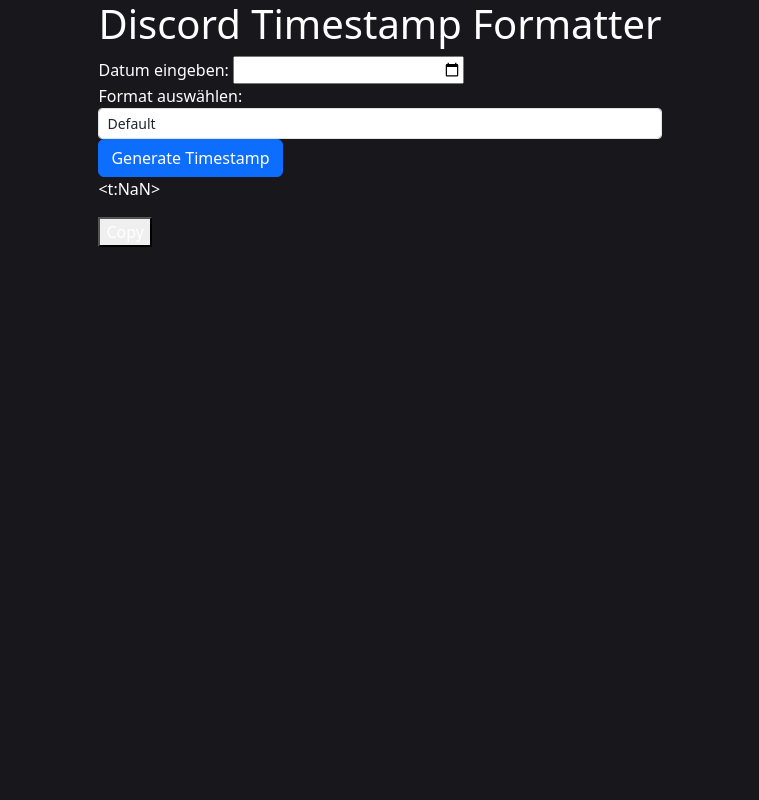
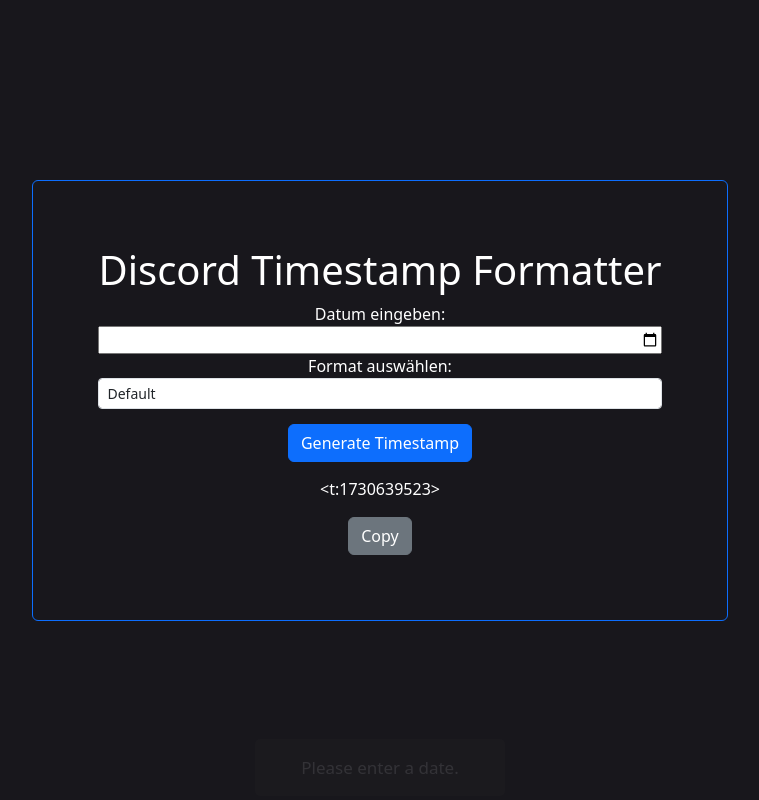
Before and after one commit to Mori-Takahashi/DiscordTimestampFormatter, a website: page index.html in a window 1280 px wide. Both pictures are taken after a click on the button "Generate Timestamp". Shown: the whole page, without its empty margins (260-1019 px from the left). Drawn offline with nearby package versions, Linux system fonts and the light colour scheme.

Commit message:
edit index.ts and styling in index.scss

```diff
--- a/index.html
+++ b/index.html
@@ -9,15 +9,15 @@
     <link rel="stylesheet" href="index.css">
     <script src="index.js"></script>
 </head>
-<body class="d-flex align-content-center justify-content-center">
-<div>
-    <div>
+<body class="d-flex align-items-center justify-content-center">
+<div class="align-items-center border border-primary rounded border-content">
+    <div class="d-flex flex-column text-center">
         <h1>Discord Timestamp Formatter</h1>
         <label for="dateInput">Datum eingeben:</label>
         <input type="datetime-local" id="dateInput">
     </div>
 
-    <div>
+    <div class="d-flex align-items-center flex-column">
         <label for="formatOption">Format auswählen:</label>
         <select class="form-control form-control-sm" id="formatOption">
             <option value="Default">Default</option>
@@ -29,15 +29,14 @@
             <option value="Long Date/Time">Long Date/Time</option>
             <option value="Relative Time">Relative Time</option>
         </select>
-
-        <button type="button" class="btn btn-primary" onclick="generateTimestamp()">Generate Timestamp</button>
+        <button type="button" class="btn btn-primary btn-margin" onclick="generateTimestamp()">Generate Timestamp</button>
     </div>
 
-    <div>
+    <div class="d-flex align-items-center justify-content-center flex-column result-style">
         <p id="result"></p>
-        <button id="copyButton" style="display: none;" onclick="copyToClipboard()">Copy</button>
+        <button type="button" class="btn btn-secondary" id="copyButton" style="display: none;" onclick="copyToClipboard()">Copy</button>
     </div>
 </div>
-    <div id="toast">Timestamp copied to clipboard!</div>
+    <div id="toast"></div>
 </body>
 </html>
--- a/index.js
+++ b/index.js
@@ -12,7 +12,7 @@
 })(FormatOption || (FormatOption = {}));
 function formatTimestamp(dateString, format) {
     let date = new Date(dateString);
-    let timestamp = Math.floor(date.getTime() / 1000); // Unix-Timestamp in Sekunden
+    let timestamp = Math.floor(date.getTime() / 1000);
     switch (format) {
         case FormatOption.Default:
             return `<t:${timestamp}>`;
@@ -41,6 +41,10 @@
     let copyButton = document.getElementById("copyButton");
     if (dateInputElement && formatOptionElement && resultElement && copyButton) {
         let dateInput = dateInputElement.value;
+        if (!dateInput) {
+            showToast("Please enter a date.");
+            dateInput = new Date().toISOString();
+        }
         let formatOption = formatOptionElement.value;
         let result = formatTimestamp(dateInput, formatOption);
         resultElement.innerText = result;
--- a/index.scss
+++ b/index.scss
@@ -9,6 +9,26 @@
   >h1 {
     color: white;
   }
+}
+
+.border-content {
+  padding: 65px;
+}
+
+select.form-control option{
+  color: black;
+}
+
+::placeholder {
+  color: black;
+}
+
+.btn-margin {
+  margin-top: 15px;
+}
+
+.result-style {
+  margin-top: 15px;
 }
 
 /* Toast msg */
--- a/index.ts
+++ b/index.ts
@@ -11,7 +11,7 @@
 
 function formatTimestamp(dateString: string, format: FormatOption): string {
     let date = new Date(dateString);
-    let timestamp = Math.floor(date.getTime() / 1000); // Unix-Timestamp in Sekunden
+    let timestamp = Math.floor(date.getTime() / 1000);
 
     switch (format) {
         case FormatOption.Default:
@@ -43,6 +43,10 @@
 
     if (dateInputElement && formatOptionElement && resultElement && copyButton) {
         let dateInput = dateInputElement.value;
+        if (!dateInput) {
+            showToast("Please enter a date.");
+            dateInput = new Date().toISOString();
+        }
         let formatOption = formatOptionElement.value as FormatOption;
         let result = formatTimestamp(dateInput, formatOption);
         resultElement.innerText = result;
```
Also changed, not shown: index.css, 1 other file.
